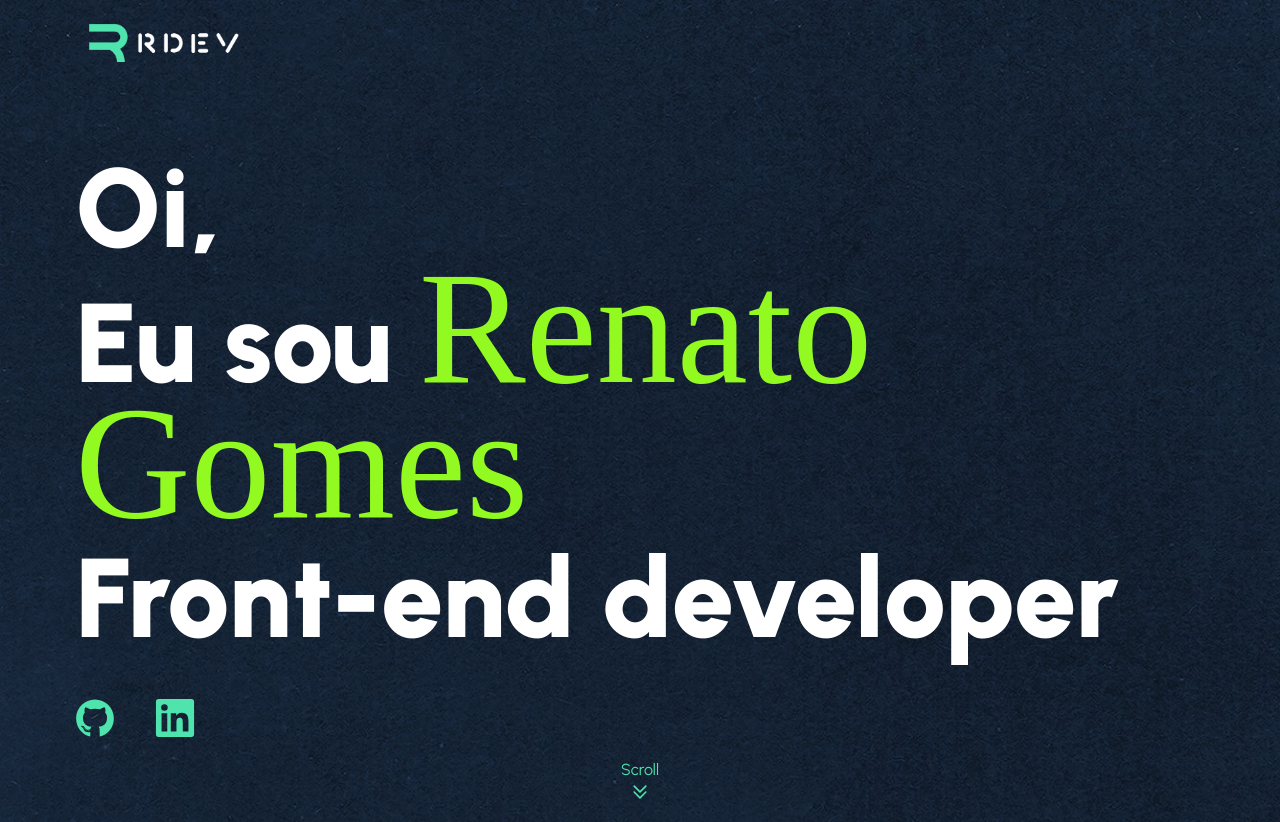
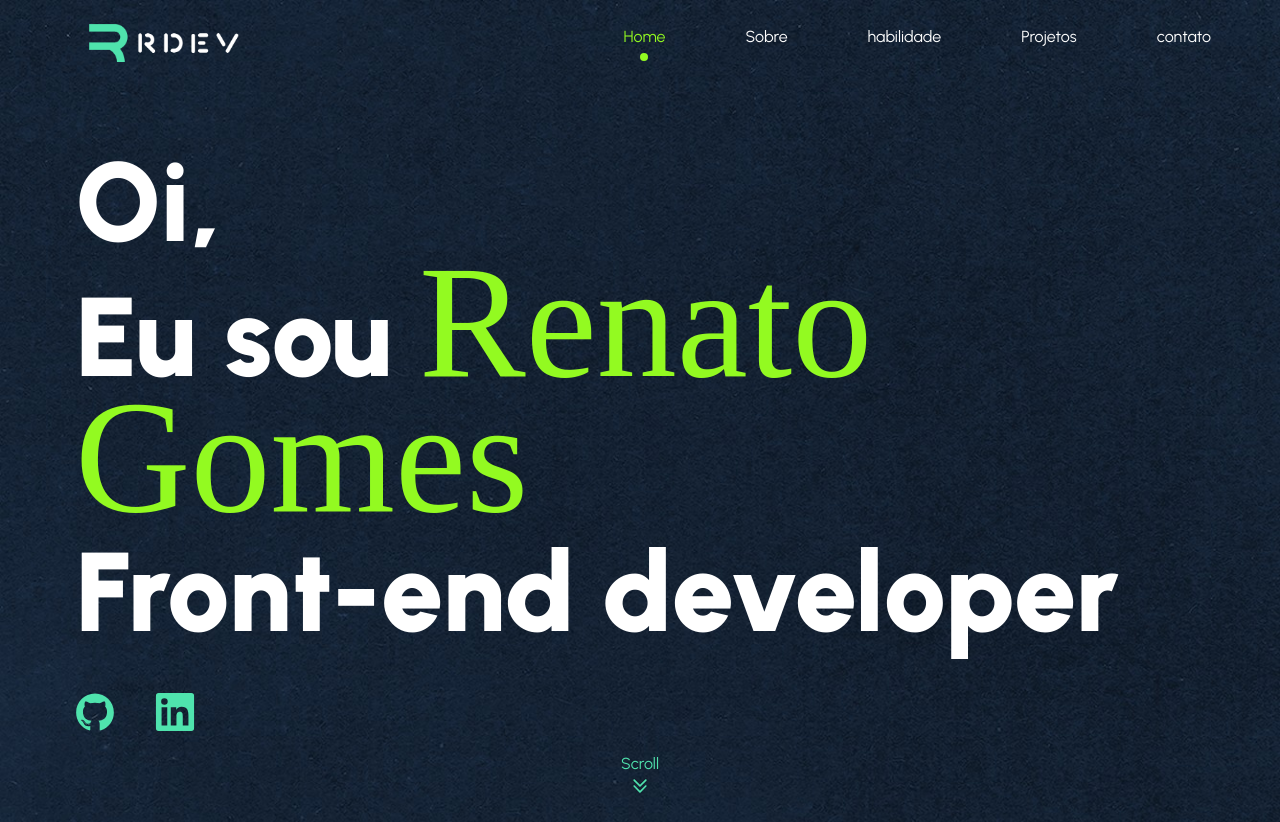
Before and after one commit to renatogomesf/portifolio, a React (Vite) app: page / in a window 1280 px wide. Shown: the top 822 px of the page. Built offline with nearby package versions, Linux system fonts and the light colour scheme; a web font is replaced by a local one.

Commit message:
feature: adicionada barra de navegação

```diff
--- a/src/App.tsx
+++ b/src/App.tsx
@@ -4,11 +4,43 @@ import About from "./components/about/About";
 import Skills from "./components/skills/Skills";
 import Projects from "./components/projects/Projects";
 import Footer from "./components/footer/Footer";
+import { useEffect } from "react";
 
 function App() {
+  useEffect(() => {
+    const link = document.querySelectorAll(".link");
+    const sections = document.querySelectorAll<HTMLDivElement>(".section");
+
+    window.addEventListener("scroll", () => {
+      sections.forEach((section) => {
+        let top = window.scrollY;
+        let offset = section.offsetTop - 180;
+        let heightSection = section.offsetHeight;
+        let idSection = section.getAttribute("id");
+
+        if (top >= offset && top < offset + heightSection) {
+          link.forEach((link) => {
+            link.classList.remove("text-[#93FA21]");
+            link.children.item(1)?.classList.remove("opacity-100");
+
+            document
+              .querySelector(`header nav a[href*='${idSection}']`)
+              ?.classList.add("text-[#93FA21]");
+
+            document
+              .querySelector(`header nav a[href*='${idSection}']`)
+              ?.children.item(1)
+              ?.classList.add("opacity-100");
+          });
+        }
+      });
+    });
+  }, []);
+
   return (
     <>
       <div className="">
+        {/* bg-[url(../src/assets/fundo2.jpg)] bg-no-repeat bg-cover */}
         <div className="bg-[url(../src/assets/fundo2.jpg)] bg-no-repeat bg-cover">
           <div className="p-2.5 max-w-[1150px] m-auto ">
             <Header />
@@ -19,6 +51,7 @@ function App() {
 
         <Skills />
 
+        {/* bg-[url(../src/assets/fundo2.jpg)] min-[1024px]:bg-no-repeat min-[1024px]:bg-cover */}
         <div className="bg-[url(../src/assets/fundo2.jpg)] min-[1024px]:bg-no-repeat min-[1024px]:bg-cover">
           <div className="p-2.5 max-w-[1150px] m-auto">
             <Projects />
--- a/src/components/about/About.tsx
+++ b/src/components/about/About.tsx
@@ -3,7 +3,7 @@ import Curriculo from "./pdf/RENATO GOMES.pdf";
 export default function About() {
   return (
     <>
-      <section>
+      <section id="sec02" className="section scroll-mt-[80px]">
         <div className="text-white mt-20 pb-5">
           <h2 className="text-[5rem] font-black text-[#4FE3AD] max-md:text-[3rem]">
             Sobre Mim
--- a/src/components/footer/Footer.tsx
+++ b/src/components/footer/Footer.tsx
@@ -5,7 +5,10 @@ export default function Footer() {
   return (
     <>
       <footer className="bg-[#000105] pt-20 pb-10 px-2.5">
-        <div className="text-white max-w-[1150px] m-auto">
+        <section
+          id="sec05"
+          className="section text-white max-w-[1150px] m-auto scroll-mt-[100px]"
+        >
           <div className="flex items-center justify-center w-[60%] p-4 max-md:w-[80%] h-[120px] m-auto bg-[#93FA21] -mt-[120px] rounded-2xl">
             <p className="text-[#000105] text-[1.5rem] font-medium">
               Vamos nos conectar e trabalhar juntos.
@@ -62,8 +65,8 @@ export default function Footer() {
               <Form />
             </div>
           </div>
-          <div className="mt-20 text-center">© Renato Gomes</div>
-        </div>
+          <div className="mt-15 text-center">© Renato Gomes</div>
+        </section>
       </footer>
     </>
   );
--- a/src/components/header/Header.tsx
+++ b/src/components/header/Header.tsx
@@ -1,21 +1,67 @@
+import { useRef } from "react";
+
 import Logo from "../../assets/logo.png";
 
 export default function Header() {
+  const headerRef = useRef<HTMLDivElement>(null);
+
+  window.addEventListener("scroll", () => {
+    if (document.documentElement.scrollTop > 0) {
+      headerRef.current?.classList.add("bg-[#000105a6]");
+    } else {
+      headerRef.current?.classList.remove("bg-[#000105a6]");
+    }
+  });
+
   return (
     <>
-      <header className="w-full">
-        <div className="flex flex-row justify-between items-center p-3.5">
+      <header className="w-full max-w-[1150px] fixed z-10">
+        <div
+          ref={headerRef}
+          className="flex flex-row justify-between items-center p-3.5 rounded-[5px] duration-150 hover:bg-[#000105]"
+        >
           <div>
             <img className="max-w-[150px]" src={Logo} alt="rdev" />
           </div>
-          {/* <nav>
+          <nav>
             <ul className="flex flex-row gap-20 text-white">
-              <li>Home</li>
-              <li>Sobre</li>
-              <li>habilidade</li>
-              <li>contato</li>
+              <a
+                href="#sec01"
+                className="link group hover:text-[#93FA21] flex flex-col items-center text-[#93FA21] duration-300"
+              >
+                <li>Home</li>
+                <div className="w-[8px] h-[8px] bg-[#93FA21] rounded-full mt-1 opacity-0 opacity-100 group-hover:opacity-100 duration-300"></div>
+              </a>
+              <a
+                href="#sec02"
+                className="link group hover:text-[#93FA21] flex flex-col items-center duration-300"
+              >
+                <li>Sobre</li>
+                <div className="w-[8px] h-[8px] bg-[#93FA21] rounded-full mt-1 opacity-0 group-hover:opacity-100 duration-300"></div>
+              </a>
+              <a
+                href="#sec03"
+                className="link group hover:text-[#93FA21] flex flex-col items-center duration-300"
+              >
+                <li>habilidade</li>
+                <div className="w-[8px] h-[8px] bg-[#93FA21] rounded-full mt-1 opacity-0 group-hover:opacity-100 duration-300"></div>
+              </a>
+              <a
+                href="#sec04"
+                className="link group hover:text-[#93FA21] flex flex-col items-center duration-300"
+              >
+                <li>Projetos</li>
+                <div className="w-[8px] h-[8px] bg-[#93FA21] rounded-full mt-1 opacity-0 group-hover:opacity-100 duration-300"></div>
+              </a>
+              <a
+                href="#sec05"
+                className="link group hover:text-[#93FA21] flex flex-col items-center duration-300"
+              >
+                <li>contato</li>
+                <div className="w-[8px] h-[8px] bg-[#93FA21] rounded-full mt-1 opacity-0 group-hover:opacity-100 duration-300"></div>
+              </a>
             </ul>
-          </nav> */}
+          </nav>
         </div>
       </header>
     </>
--- a/src/components/hero/Hero.tsx
+++ b/src/components/hero/Hero.tsx
@@ -1,8 +1,8 @@
 export default function Hero() {
   return (
     <>
-      <section>
-        <div className="text-white pt-18">
+      <section id="sec01" className="section">
+        <div className="text-white pt-40 -mt-7">
           <h1 className="text-[7rem] max-lg:text-[5rem] font-black leading-[120px] max-md:text-[3rem] max-md:leading-[70px]">
             Oi, <br /> Eu sou{" "}
             <span className="font-qwitcher font-light text-[#93FA21] text-[10rem] max-md:text-[3rem]">
--- a/src/components/projects/Projects.tsx
+++ b/src/components/projects/Projects.tsx
@@ -8,7 +8,7 @@ import { Window, Code, Api } from "./SvgProject";
 export default function Projects() {
   return (
     <>
-      <section>
+      <section id="sec04" className="section scroll-mt-[78px]">
         <div className="text-white mt-20 pb-30">
           <h2 className="text-[5rem] font-black text-[#4FE3AD] max-md:text-[3rem]">
             Meus Projetos
--- a/src/components/skills/Skills.tsx
+++ b/src/components/skills/Skills.tsx
@@ -3,7 +3,7 @@ import { skillsFront, skillsBack, skillsOutros } from "./SvgSkill";
 export default function Skills() {
   return (
     <>
-      <section className="bg-[#000105] pt-20 pb-30 px-2.5">
+      <section id="sec03" className="section bg-[#000105] pt-20 pb-30 px-2.5">
         <div className="text-white max-w-[1150px] m-auto">
           <h2 className="text-[5rem] font-black text-[#4FE3AD] max-md:text-[3rem]">
             Minhas Habilidades
--- a/src/index.css
+++ b/src/index.css
@@ -5,6 +5,10 @@
   --font-qwitcher: "Qwitcher Grypen", cursive;
 }
 
+html {
+  scroll-behavior: smooth;
+}
+
 body {
   font-family: "Urbanist", sans-serif;
   box-sizing: border-box;
```
